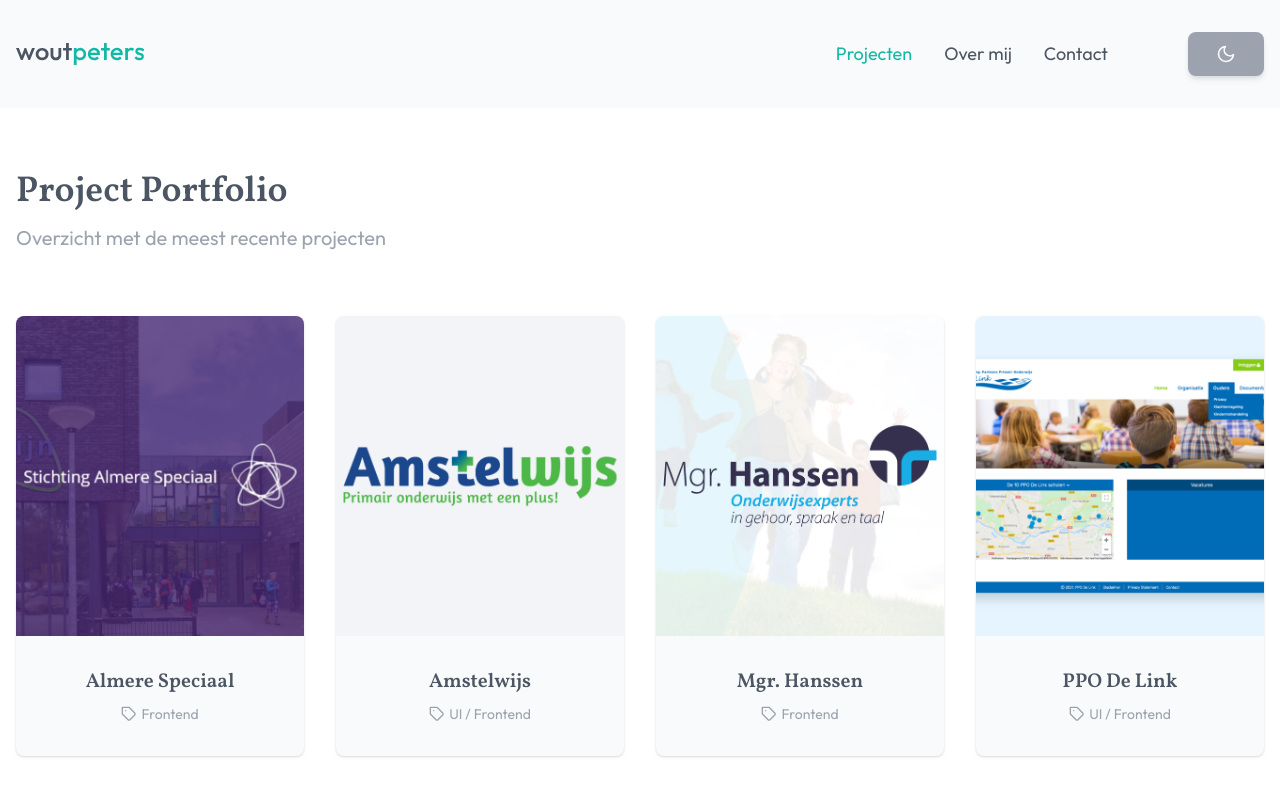
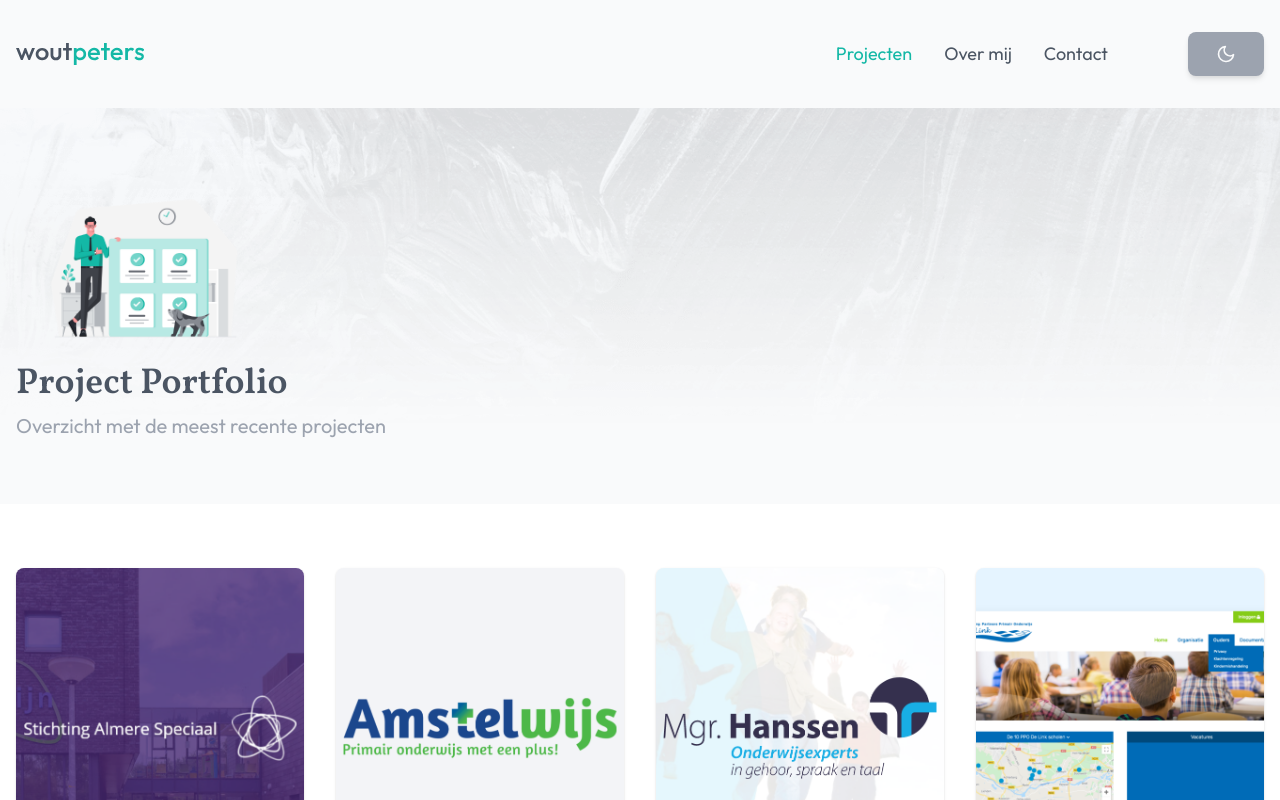
Before and after one commit to woutpeters/vue-portfolio, a Vue app: page /projects in a window 1280 px wide. Shown: the top 800 px of the page. Built offline with nearby package versions, Linux system fonts and the light colour scheme; what vue-backtotop would draw is missing.

Commit message:
project changes

```diff
--- a/src/components/ProjectsGrid.vue
+++ b/src/components/ProjectsGrid.vue
@@ -1,11 +1,7 @@
 <template>
   <section class="bg-white dark:bg-blue-gray-800 dark:bg-opacity-95">
     <div class="container py-10 sm:py-16">
-      <div class="text-left">
-        <h2 class="text-3xl sm:text-4xl font-semibold text-cool-gray-600 dark:text-cool-gray-50 mb-3 ">Project Portfolio</h2>
-        <p class="sm:text-xl text-cool-gray-400">Overzicht met de meest recente projecten</p>
-      </div>
-      <transition-group name="list" tag="div" class="grid grid-cols-1 sm:grid-cols-2 lg:grid-cols-4 mt-10 sm:mt-16 gap-4 xl:gap-8">
+      <transition-group name="list" tag="div" class="grid grid-cols-1 sm:grid-cols-2 lg:grid-cols-4 gap-4 xl:gap-8">
         <router-link v-for="project in paginatedProjects" :key="project.id" :to="{name:'details',params:{slug:project.slug}}" class="rounded-lg shadow cursor-pointer mb-4 sm:mb-0 bg-cool-gray-50 dark:bg-blue-gray-700 flex flex-col">
           <div class="card-zoom">
             <div class="card-zoom-image" v-if="project.image" :style="{'background-image': 'url(' + require(`@/assets/images/${project.image}`) + ')'}"></div>
--- /dev/null
+++ b/src/components/ProjectsIntro.vue
@@ -0,0 +1,18 @@
+<template>
+  <section class="bg-white dark:bg-blue-gray-800 dark:bg-opacity-95">
+    <div class="container relative flex flex-col items-start pt-16">
+      <div class="text-left">
+        <h2 class="text-3xl sm:text-4xl text-cool-gray-600 dark:text-cool-gray-50 mb-2 font-semibold">Project Portfolio</h2>
+        <p class="sm:text-xl text-cool-gray-400 leading-relaxed">Overzicht met de meest recente projecten</p>
+      </div>
+    </div>
+  </section>
+</template>
+
+<script>
+export default {
+  name: 'ProjectsIntro',
+};
+</script>
+
+<style scoped></style>
--- a/src/views/Home.vue
+++ b/src/views/Home.vue
@@ -1,18 +1,21 @@
 <template>
   <main>
     <AppBanner />
+    <ProjectsIntro />
     <ProjectsGrid />
   </main>
 </template>
 
 <script>
-import AppBanner from '@/components/AppBanner.vue'
+import AppBanner from '@/components/AppBanner.vue';
+import ProjectsIntro from '@/components/ProjectsIntro';
 import ProjectsGrid from '@/components/ProjectsGrid';
 
 export default {
   name: 'Home',
   components: {
     AppBanner,
+    ProjectsIntro,
     ProjectsGrid
   }
 }
--- a/src/views/NotFoundComponent.vue
+++ b/src/views/NotFoundComponent.vue
@@ -7,7 +7,7 @@
       </div>
       <div class="text-center">
         <h2 class="text-3xl sm:text-4xl text-cool-gray-600 dark:text-cool-gray-50 mb-3 font-semibold">Sorry, de pagina die u zoekt kan niet worden gevonden</h2>
-        <p class="sm:text-xl text-cool-gray-400 mb-16 text-center leading-relaxed">We hebben ons best gedaan, maar het lijkt erop dat deze pagina niet (meer) bestaat of misschien verhuisd is.</p>
+        <p class="sm:text-xl text-cool-gray-400 mb-16 leading-relaxed">We hebben ons best gedaan, maar het lijkt erop dat deze pagina niet (meer) bestaat of misschien verhuisd is.</p>
         <div class="flex justify-center">
           <router-link class="btn btn-primary" :to="{name: 'home'}">Terug naar de homepage</router-link>
         </div>
--- a/src/views/Projects.vue
+++ b/src/views/Projects.vue
@@ -1,5 +1,17 @@
 <template>
   <main>
+    <section class="bg-cool-gray-50 dark:bg-blue-gray-800">
+    <img src="@/assets/images/bg-header.png" class="w-screen absolute" alt="Header Backgroud">
+      <div class="container relative flex flex-col items-start py-16">
+        <div class="w-64">
+          <img src="@/assets/images/artwork/hero-projects.png" class="object-cover object-center" alt="Hero 404">
+        </div>
+        <div class="text-left">
+          <h2 class="text-3xl sm:text-4xl text-cool-gray-600 dark:text-cool-gray-50 mb-2 font-semibold">Project Portfolio</h2>
+          <p class="sm:text-xl text-cool-gray-400 leading-relaxed">Overzicht met de meest recente projecten</p>
+        </div>
+      </div>
+    </section>
     <ProjectsGrid />
   </main>
 </template>
```
